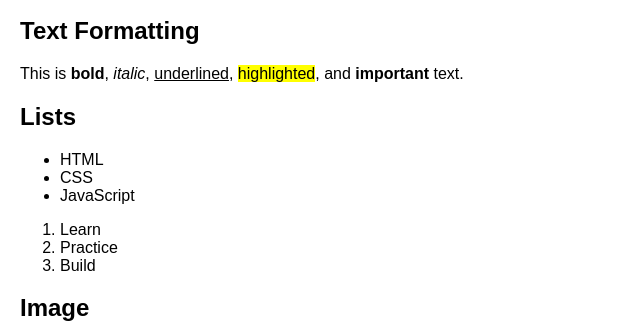
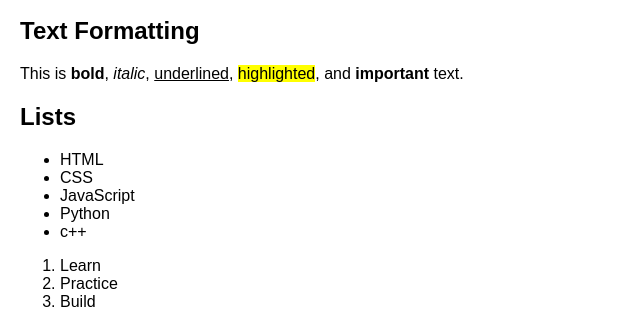
Before and after one commit to ritesh1280-lab/HTML, a plain HTML site: page index.html in a window 1280 px wide. Shown: the part 101-424 px from the top of the page, without its empty margins (0-640 px from the left). Drawn offline with Linux system fonts and the light colour scheme.

Commit message:
Second commit

```diff
--- a/index.html
+++ b/index.html
@@ -30,6 +30,8 @@
         <li>HTML</li>
         <li>CSS</li>
         <li>JavaScript</li>
+        <li>Python</li>
+        <li>c++</li>
     </ul>
 
     <ol>
```
